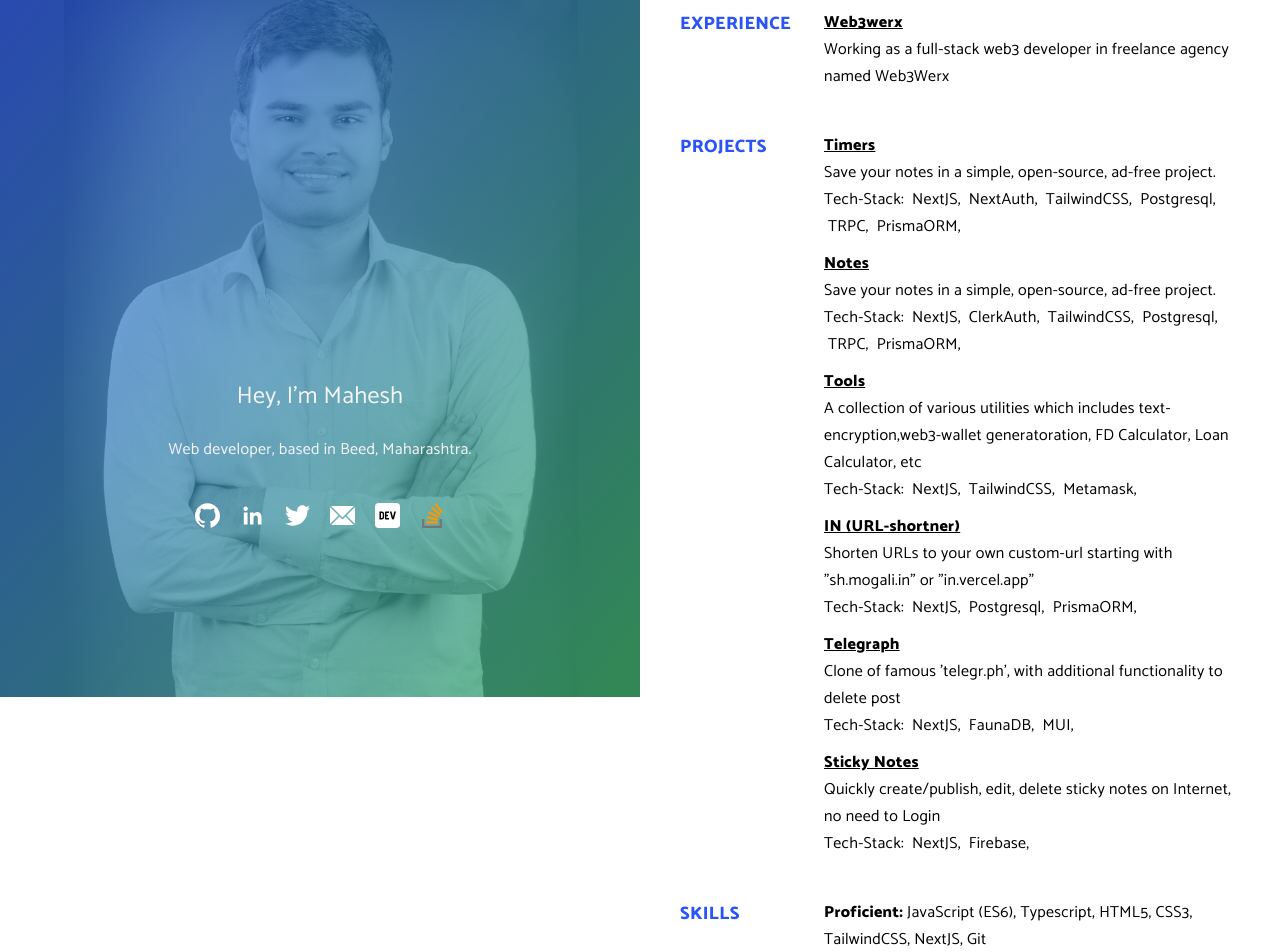
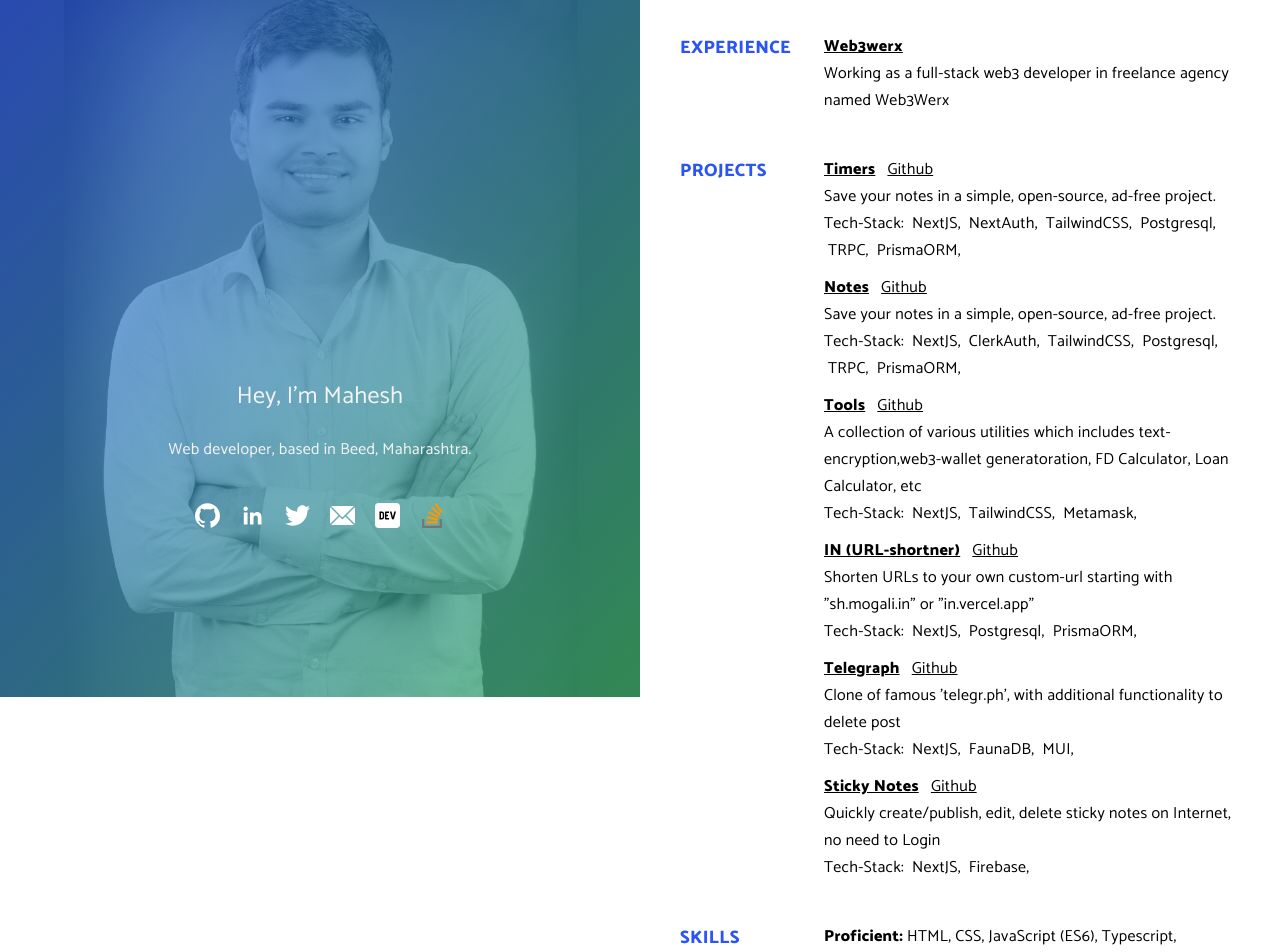
Before and after one commit to YoungMahesh/YoungMahesh, a Next.js app: page / in a window 1280 px wide. Shown: the part 103-1055 px from the top of the page. Built offline with nearby package versions, Linux system fonts and the light colour scheme.

Commit message:
github-links included

```diff
--- a/components/ProjectBox.tsx
+++ b/components/ProjectBox.tsx
@@ -16,23 +16,27 @@ export default function ProjectBox({
 }) {
   return (
     <div className="content-block">
-      <h4>
-        <a className="black" href={link} target="_blank" rel="noreferrer">
-          {name}
-        </a>
+      <div style={{ display: 'flex', alignItems: 'center' }}>
+        <h4 style={{ margin: 0 }}>
+          <a className="black" href={link} target="_blank" rel="noreferrer">
+            {name}
+          </a>
+        </h4>
+        &nbsp; &nbsp;
         {github ? (
           <a
-            className="icon1"
-            href="https://github.com/YoungMahesh"
+            style={{ textDecoration: 'underline' }}
+            className="black"
+            href={github}
             target="_blank"
             rel="noreferrer"
           >
-            <Image className="svg" src={GithubIcon} alt="Github" />
+            Github
           </a>
         ) : (
           <></>
         )}
-      </h4>
+      </div>
       <p>{description}</p>
       {stack ? (
         <p>
--- a/components/RightSide.tsx
+++ b/components/RightSide.tsx
@@ -34,7 +34,9 @@ export default function RightSide() {
         <h3 className="info-title">INTRO</h3>
         <div className="content">
           <div className="content-block">
-            <p>Working as a Full-stack Freelance Web-developer</p>
+            <p>
+              Working as a Full-stack Freelance Web-developer since July-2021
+            </p>
           </div>
         </div>
       </section>
@@ -58,12 +60,14 @@ export default function RightSide() {
             link="https://timers.mogali.in/"
             description="Save your notes in a simple, open-source, ad-free project."
             stack={[NEXTJS, NEXT_AUTH, TAILWIND, POSTGRESQL, TRPC, PRISMA]}
+            github="https://github.com/YoungMahesh/timers"
           />
           <ProjectBox
             name="Notes"
             link="https://notes.mogali.in/"
             description="Save your notes in a simple, open-source, ad-free project."
             stack={[NEXTJS, CLERK_AUTH, TAILWIND, POSTGRESQL, TRPC, PRISMA]}
+            github="https://github.com/YoungMahesh/notes"
           />
           <ProjectBox
             name="Tools"
@@ -71,12 +75,14 @@ export default function RightSide() {
             description="A collection of various utilities which includes text-encryption,web3-wallet generatoration,
                 FD Calculator, Loan Calculator, etc"
             stack={[NEXTJS, TAILWIND, METAMASK]}
+            github="https://github.com/YoungMahesh/tools"
           />
           <ProjectBox
             name="IN (URL-shortner)"
             link="https://sh.mogali.in"
             description='Shorten URLs to your own custom-url starting with "sh.mogali.in" or "in.vercel.app"'
             stack={[NEXTJS, POSTGRESQL, PRISMA]}
+            github="https://github.com/YoungMahesh/short"
           />
           <ProjectBox
             name="Telegraph"
@@ -84,6 +90,7 @@ export default function RightSide() {
             description="Clone of famous 'telegr.ph', with additional functionality to
               delete post"
             stack={[NEXTJS, FAUNA, MUI]}
+            github="https://github.com/YoungMahesh/telegraph"
           />
           <ProjectBox
             name="Sticky Notes"
@@ -91,6 +98,7 @@ export default function RightSide() {
             description="Quickly create/publish, edit, delete sticky notes on Internet, no
               need to Login"
             stack={[NEXTJS, FIREBASE]}
+            github="https://github.com/YoungMahesh/sticky-notes"
           />
         </div>
       </section>
@@ -101,8 +109,8 @@ export default function RightSide() {
           <div className="content-block">
             <h4>Proficient: </h4>
             <span>
-              JavaScript (ES6), Typescript, HTML5, CSS3, TailwindCSS, NextJS,
-              Git
+              HTML, CSS, JavaScript (ES6), Typescript, TailwindCSS, ReactJS,
+              NextJS, Git
             </span>
           </div>
 
```
